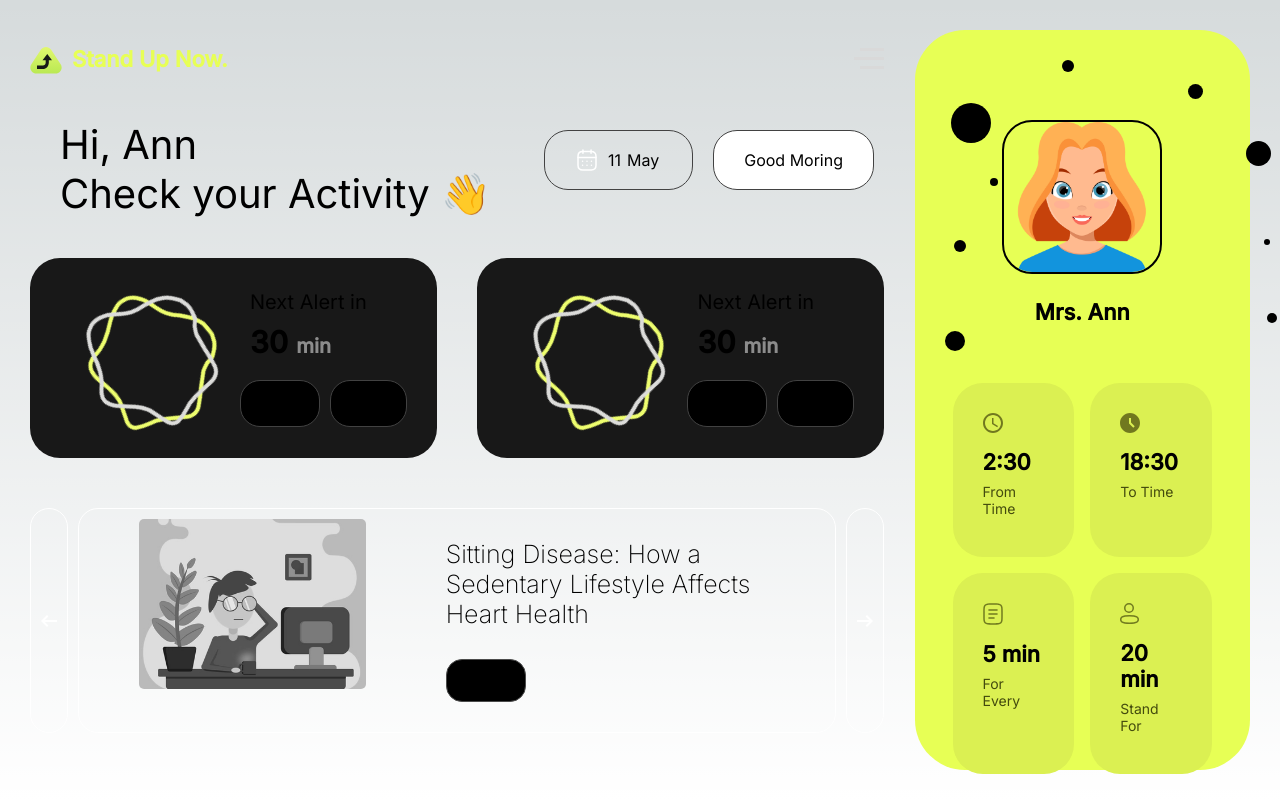
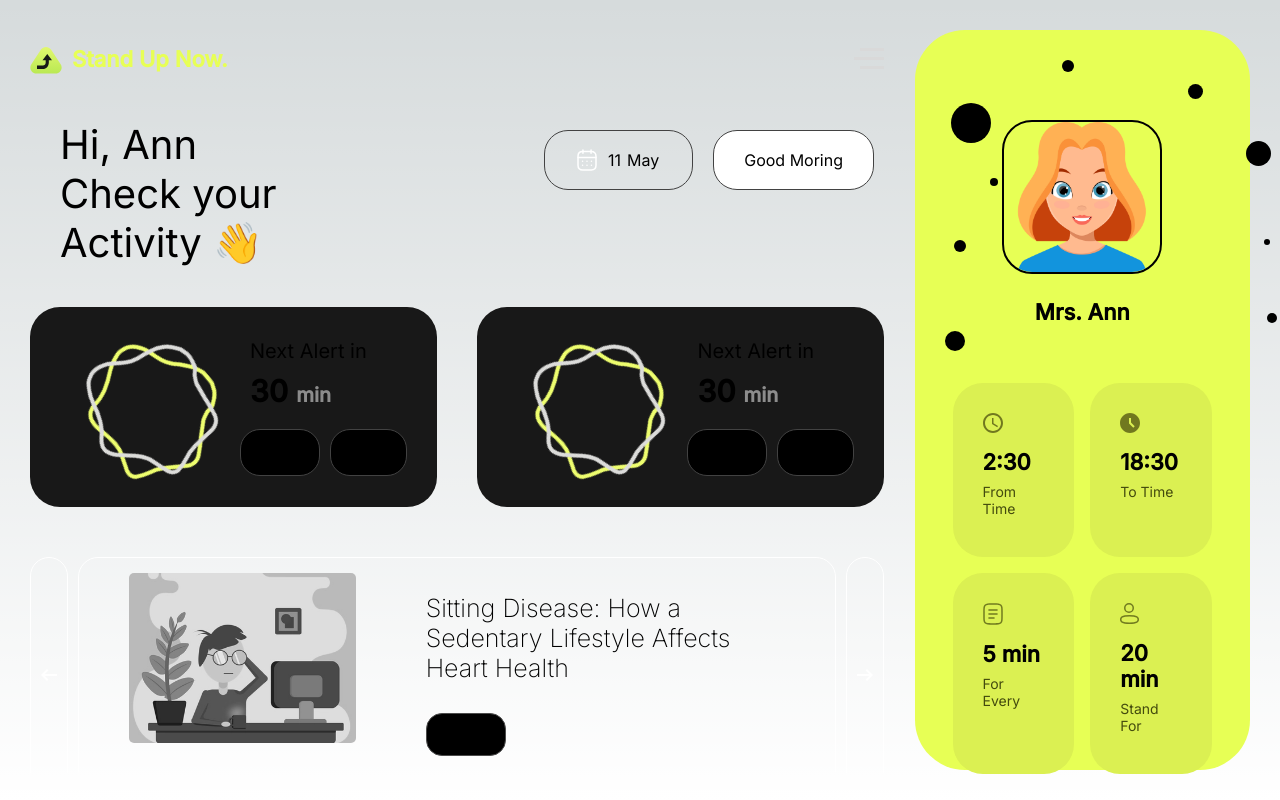
Before and after one commit to neeleshio/stand-up-now, a Next.js app: page / in a window 1280 px wide. Built offline with nearby package versions, Linux system fonts and the light colour scheme.

Commit message:
logo import fix

```diff
--- a/components/ArticleCard/styles.js
+++ b/components/ArticleCard/styles.js
@@ -9,9 +9,11 @@ export const StyledArticleCard = styled.div`
     margin: 0 10px;
 
     .img-container {
-        max-height: 133px;
+        max-height: 200px;
         border-radius: 5px;
-        margin: 10px;
+        display: flex;
+        flex-direction: column;
+        justify-content: center;
 
         img {
             max-height: 170px;
@@ -25,7 +27,7 @@ export const StyledArticleCard = styled.div`
     .title-and-btn {
         display: flex;
         flex-direction: column;
-        margin: 30px 0 30px 70px;
+        margin: 35px 0 35px 70px;
 
         .title {
             font-size: 25px;
--- a/components/Navbar/index.js
+++ b/components/Navbar/index.js
@@ -1,6 +1,6 @@
 import React from 'react';
 import Hamburger from '../Svg/Hamburger';
-import Logo from '../Svg/logo';
+import Logo from '../Svg/Logo';
 import { StyledNavbar } from './styles';
 
 function Navbar() {
--- a/containers/LandingPage/LSection/index.js
+++ b/containers/LandingPage/LSection/index.js
@@ -18,7 +18,8 @@ function LSection() {
                 <div className="header-container">
                     <div className="hi-text">
                         <span>Hi, Ann</span>
-                        <span>Check your Activity 👋</span>
+                        <span>Check your</span>
+                        <span>Activity 👋</span>
                     </div>
                     <div className="date-container">
                         <div className="date-wrapper">
```
